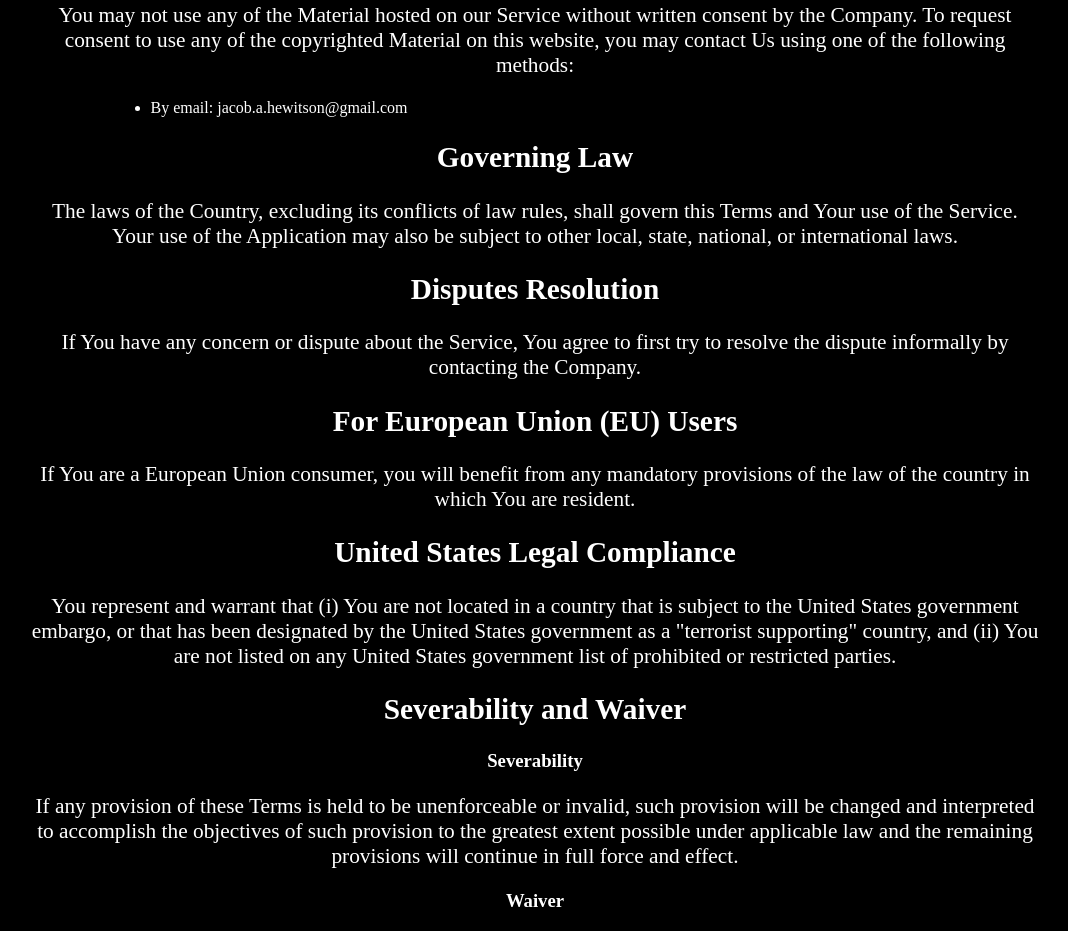
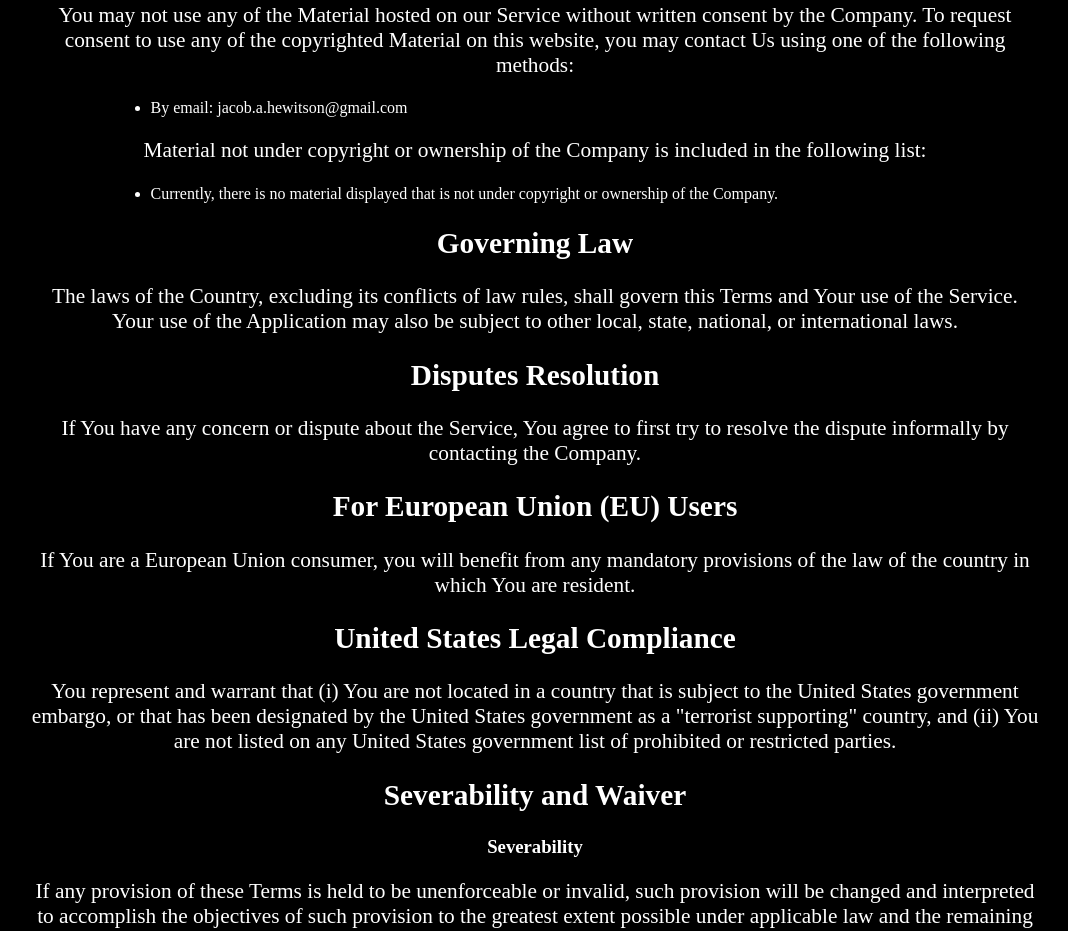
Before and after one commit to hewitson-j/mine-grinder-new, a React (Vite) app: page /termsofservice in a window 1280 px wide. Shown: the part 3340-4271 px from the top of the page, without its empty margins (105-1173 px from the left). Built offline with nearby package versions, Linux system fonts and the light colour scheme; a web font is replaced by a local one.

Commit message:
Added material non-ownership disclaimer.

```diff
--- a/src/components/TermsOfService.tsx
+++ b/src/components/TermsOfService.tsx
@@ -82,7 +82,11 @@ export default function TermsOfService(){
         You may not use any of the Material hosted on our Service without written consent by the Company. To request consent to use any of the copyrighted Material on this website, you may contact Us using one of the following methods:
         </p>
         <ul>
-        <li>By email: jacob.a.hewitson@gmail.com</li>
+            <li>By email: jacob.a.hewitson@gmail.com</li>
+        </ul>
+        <p>Material not under copyright or ownership of the Company is included in the following list:</p>
+        <ul>
+            <li>Currently, there is no material displayed that is not under copyright or ownership of the Company.</li>
         </ul>
 
         <h2>Governing Law</h2>
```
